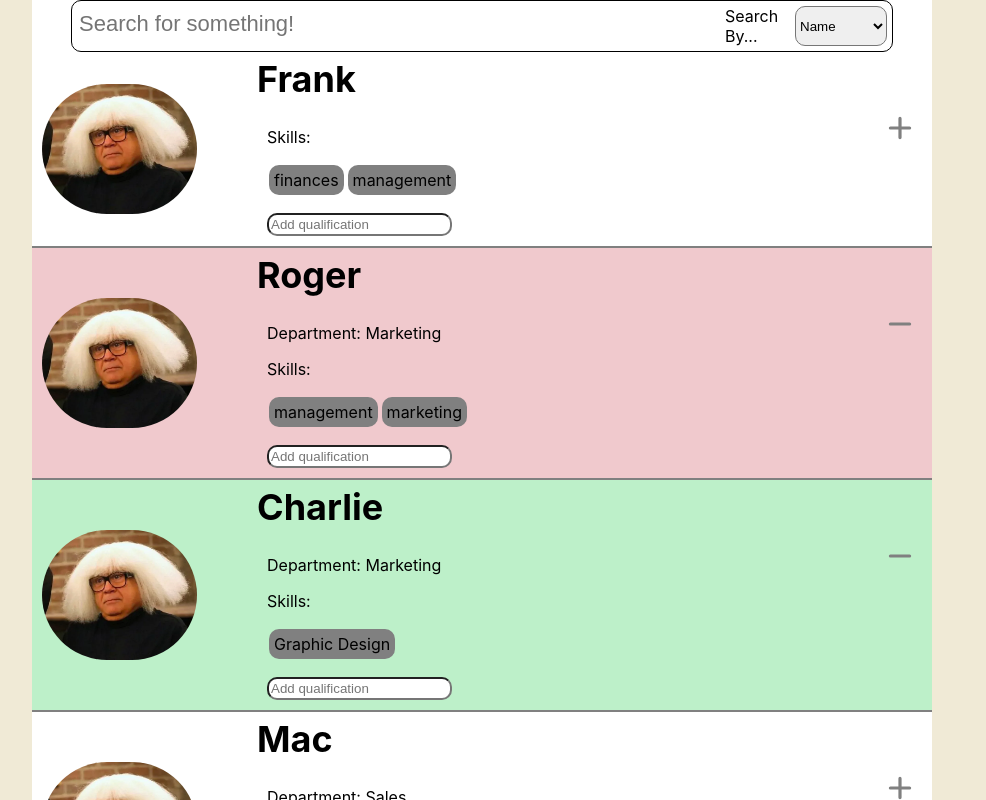
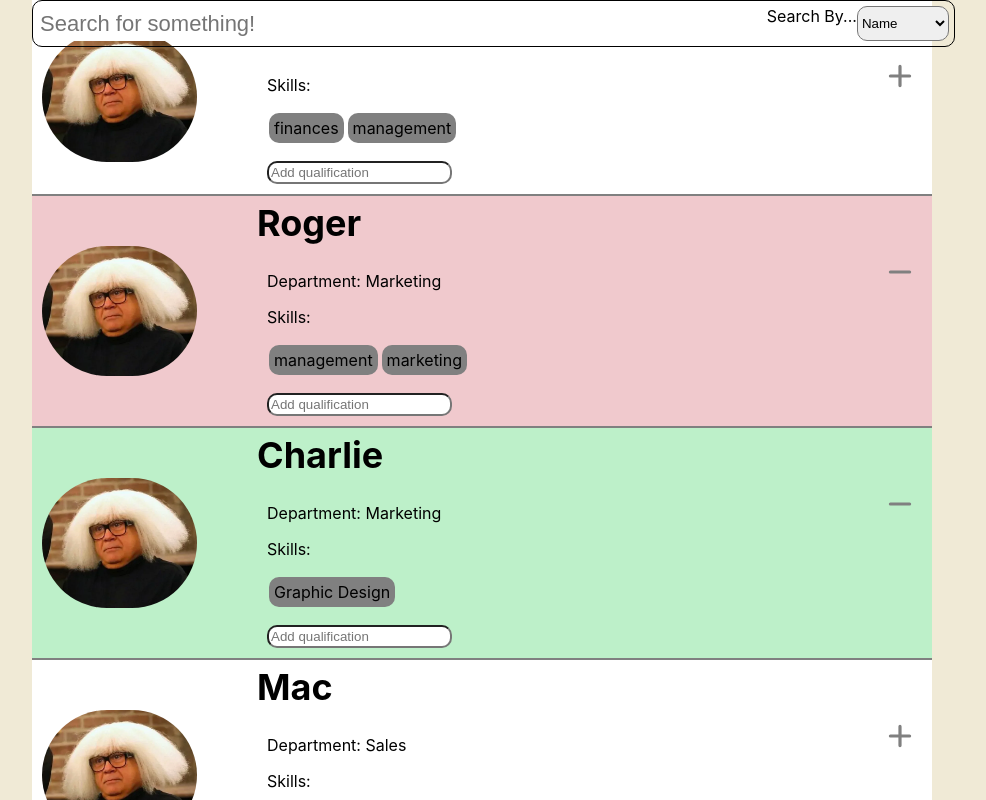
Before and after one commit to CD-Mackay/staffing-app, a React (Create React App) app: page / in a window 1280 px wide. Shown: the top 800 px of the page, without its empty margins (158-1144 px from the left). Built offline with nearby package versions, Linux system fonts and the light colour scheme.

Commit message:
style searchbard

```diff
--- a/src/App.js
+++ b/src/App.js
@@ -8,6 +8,7 @@ import { useState } from "react";
 // Component imports
 import StaffList from "./components/StaffList/StaffList";
 import SearchBar from "./components/SearchBar/SearchBar";
+import Header from "./components/Header/Header";
 
 function App() {
   const [searchValue, setSearchValue] = useState("");
@@ -17,6 +18,7 @@ function App() {
 
   return (
     <div className="App">
+      {/* <Header /> */}
       <SearchBar
         searchValue={searchValue}
         setSearchValue={setSearchValue}
--- a/src/components/SearchBar/StyledSearchBar.js
+++ b/src/components/SearchBar/StyledSearchBar.js
@@ -1,14 +1,14 @@
-import styled from 'styled-components';
+import styled from "styled-components";
 
 const StyledSearchBar = styled.div`
-width: 90%;
-margin: 0 auto;
+  border: 1px solid black;
+  border-radius: 10px;
   display: grid;
   grid-template-columns: 4fr 1fr;
+  justify-content: space-between;
   padding: 5px;
-justify-content: space-between;
-border: 1px solid black;
-border-radius: 10px;
+  position: fixed;
+  top: 0;
   input {
     width: 90%;
     line-height: 1.5;
```
Lines whose indentation alone changed are shown as unchanged.
